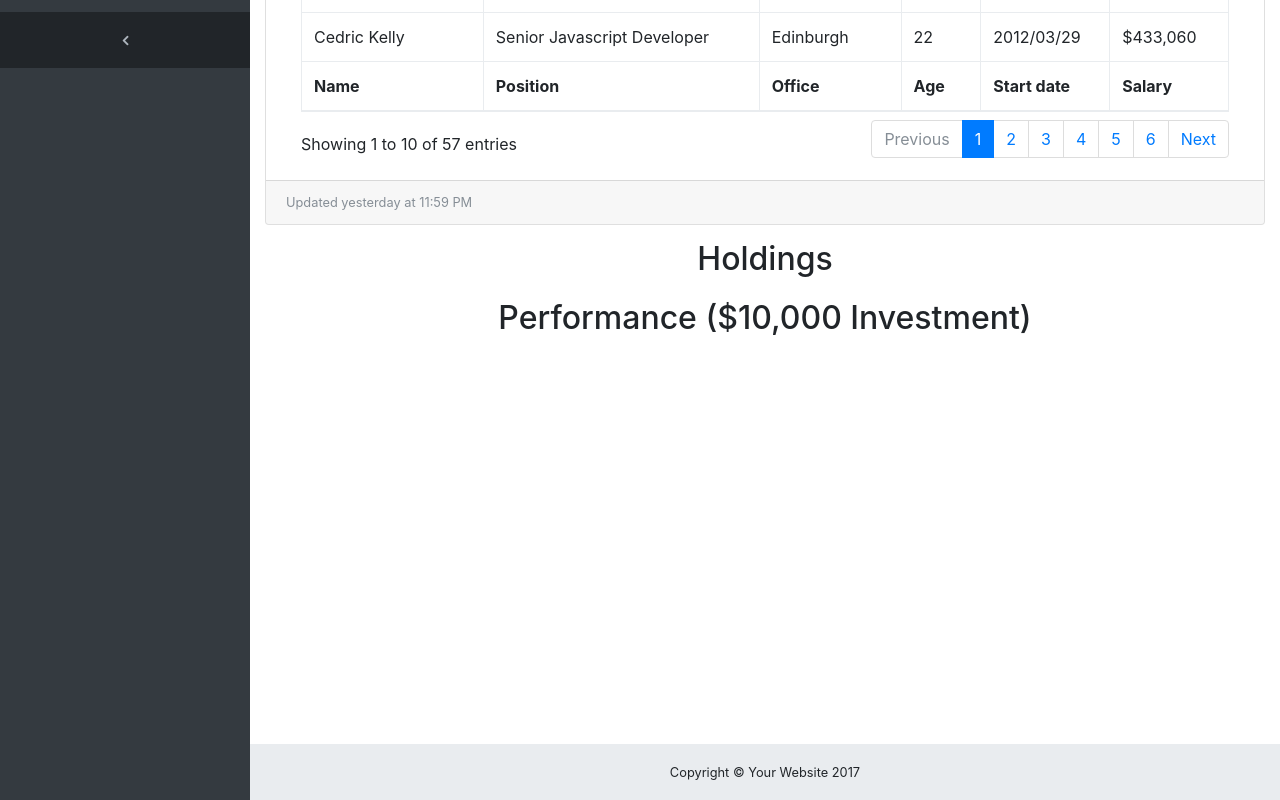
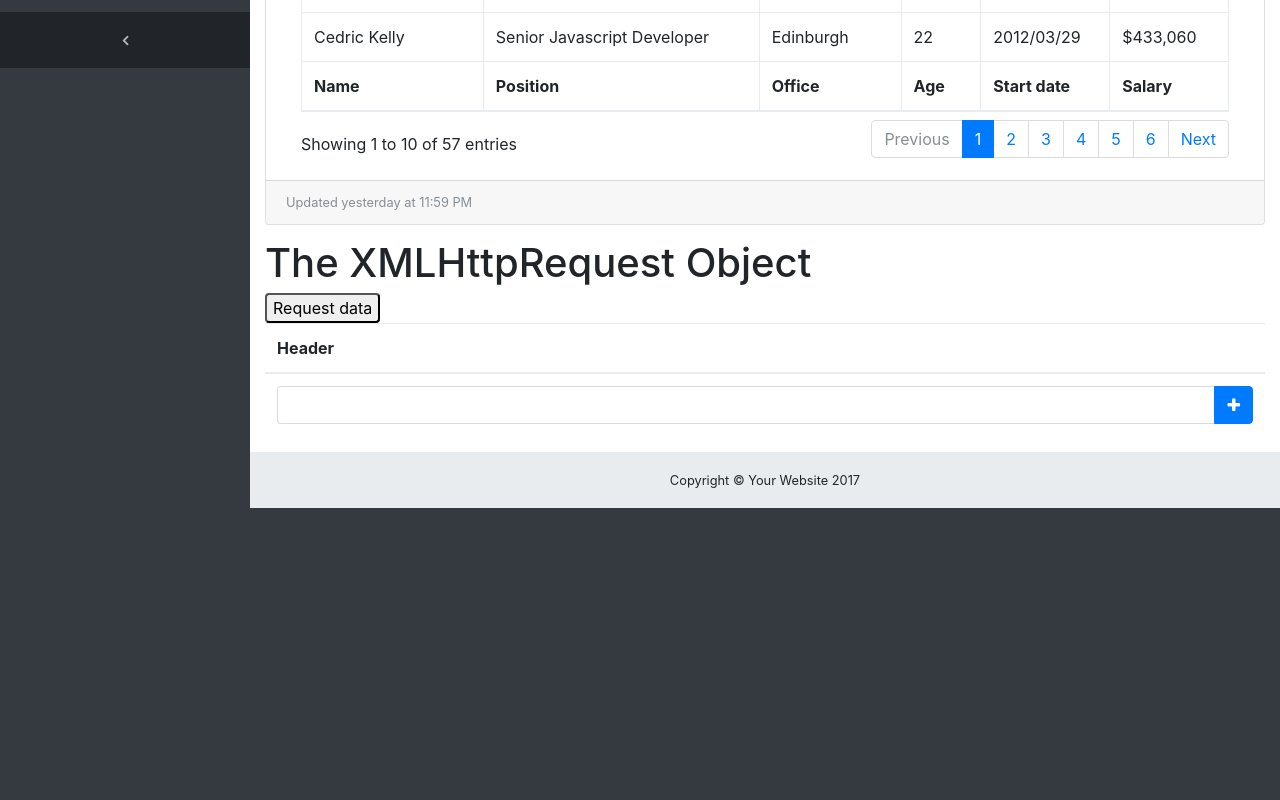
Before and after one commit to LorsK/robo-visor, a website with bundled scripts: page tables.html in a window 1280 px wide. Shown: the part 732-1532 px from the top of the page. After the commit the page ends 1240 px from the top, so only its background shows below. Built offline with nearby package versions, Linux system fonts and the light colour scheme.

Commit message:
added choosing the stock (5 exactly at 20 percent each)

```diff
--- /dev/null
+++ b/js/blackrock-api.js
@@ -0,0 +1,3 @@
+var xhttp = new XMLHttpRequest();
+xhttp.open("GET", "https://www.blackrock.com/tools/hackathon/portfolio-analysis?betaPortfolios=SNP500&calculateExposures=true&calculatePerformance=true&positions=AAPL~20%7CMSFT~20%7CINTC~20%7CQCOM~20%7CGOOG~20&riskFreeRatePortfolio=LTBILL1-3M", true);
+xhttp.send()
--- a/tables.html
+++ b/tables.html
@@ -579,8 +579,107 @@
       </div>
 
 
+      <h1>The XMLHttpRequest Object</h1>
 
-      <div class="container">
+
+      <button class="rounded" type="button" onclick="loadDoc()">Request data</button>
+      <script>
+      function addRow(input) {
+          var table = document.getElementById("myTable");
+          var i = parseInt(input.id.substring(3, input.id.length));
+          document.getElementById('icon' + i).className = "fa fa-minus";
+          var row = table.insertRow(table.rows.length);
+          row.id = "row" + (i + 1);
+          var cell = row.insertCell(0);
+          cell.innerHTML = '<div class="input-group">'+
+                              '<input id="stock'+(i+1)+'" type="text" class="form-control" />'+
+                              '<span class="input-group-btn">'+
+                                  '<button id="btn'+(i+1)+'" type="button" class="btn btn-primary" onclick="addRow(this)">'+
+                                      '<i  id="icon'+(i+1)+'" class="fa fa-plus" aria-hidden="true"></i>' +
+                                  '</button>'+
+                              '</span>'+
+                           '</div>';
+          $('#btn'+i).attr('onclick', 'remRow(this)');
+        }
+
+        function remRow(input) {
+          var table = document.getElementById("myTable");
+          var i = parseInt(input.id.substring(3, input.id.length));
+          var ind = table.rows["row" +i].rowIndex;
+          table.deleteRow(ind);
+        }
+        </script>
+      <table class="table" id="myTable">
+          <thead>
+              <tr>
+                  <th>
+                      Header
+                  </th>
+              </tr>
+          </thead>
+          <tbody>
+              <tr id="row0">
+                  <td>
+                      <div class="input-group">
+                          <input id="stock0" type="text" class="form-control" />
+                          <span class="input-group-btn">
+                              <button id="btn0" type="button" class="btn btn-primary" onclick="addRow(this)">
+                                <i  id="icon0" class="fa fa-plus" aria-hidden="true"></i>
+                              </button>
+                          </span>
+                      </div>
+                  </td>
+              </tr>
+          </tbody>
+      </table>
+
+      <p id="url-blackrock"></p>
+
+
+      <p id="demo"></p>
+
+
+      <script>
+      function loadDoc() {
+        positions = ""
+
+        positions = document.getElementById("stock0").value
+        positions += "~20%7C"
+
+        i = 1;
+
+        while (document.getElementById("stock"+i)) {
+            positions += document.getElementById("stock"+i).value
+            positions += "~20%7C"
+
+            i = i + 1;
+        }
+
+        var xhttp = new XMLHttpRequest();
+        xhttp.onreadystatechange = function() {
+          if (this.readyState == 4 && this.status == 200) {
+            document.getElementById("demo").innerHTML = this.responseText;
+          }
+        };
+        xhttp.open("GET", "https://www.blackrock.com/tools/hackathon/portfolio-analysis?betaPortfolios=SNP500&calculateExposures=true&calculatePerformance=true&positions=" + positions + "&riskFreeRatePortfolio=LTBILL1-3M", true);
+        xhttp.send();
+
+      //   if (document.getElementById("stock"+i).value) {
+      //   document.getElementById("url-blackrock").innerHTML = document.getElementById("stock0").value
+      //   document.getElementById("url-blackrock").innerHTML += "~20%7C"
+      // }
+      //   i = 1;
+      //
+      //   //  console.log(document.getElementById("stock"+i));
+      //   if (document.getElementById("stock"+i).value) {
+      //     document.getElementById("url-blackrock").innerHTML += document.getElementById("stock"+i).value
+      //     document.getElementById("url-blackrock").innerHTML += "~20%7C"
+      //   }
+
+
+      }
+      </script>
+      <!-- <div class="container">
 
             <h2 style="text-align:center;">
             Holdings
@@ -590,7 +689,7 @@
           <h2 style="text-align:center;">
             Performance ($10,000 Investment)
             </h2>
-      <div id="returns" style="height: 400px; min-width: 310px; min-height:400px; display:block;"></div>
+      <div id="returns" style="height: 400px; min-width: 310px; min-height:400px; display:block;"></div> -->
     <!-- /.container-fluid-->
     <!-- /.content-wrapper-->
     <footer class="sticky-footer">
```
